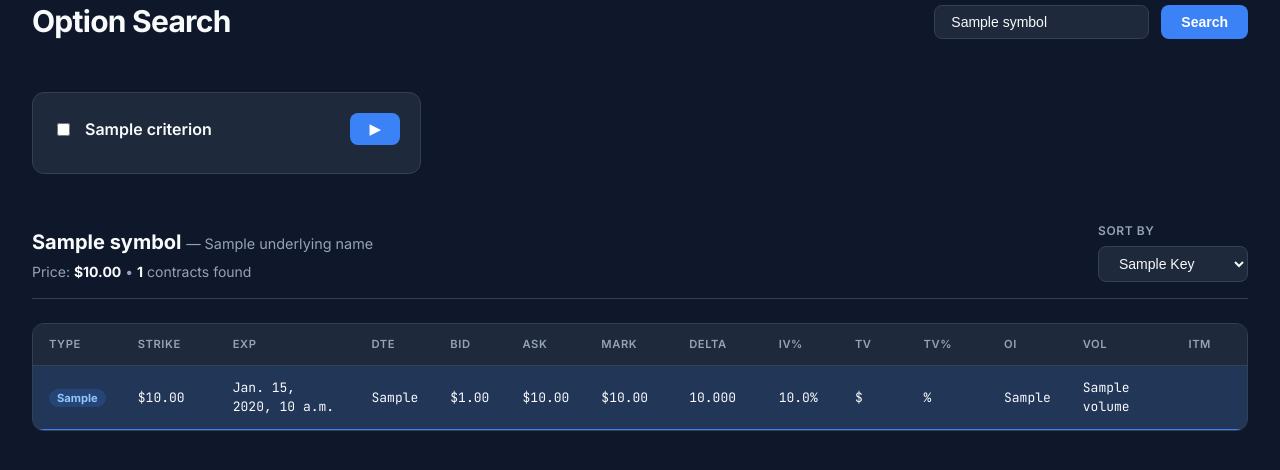
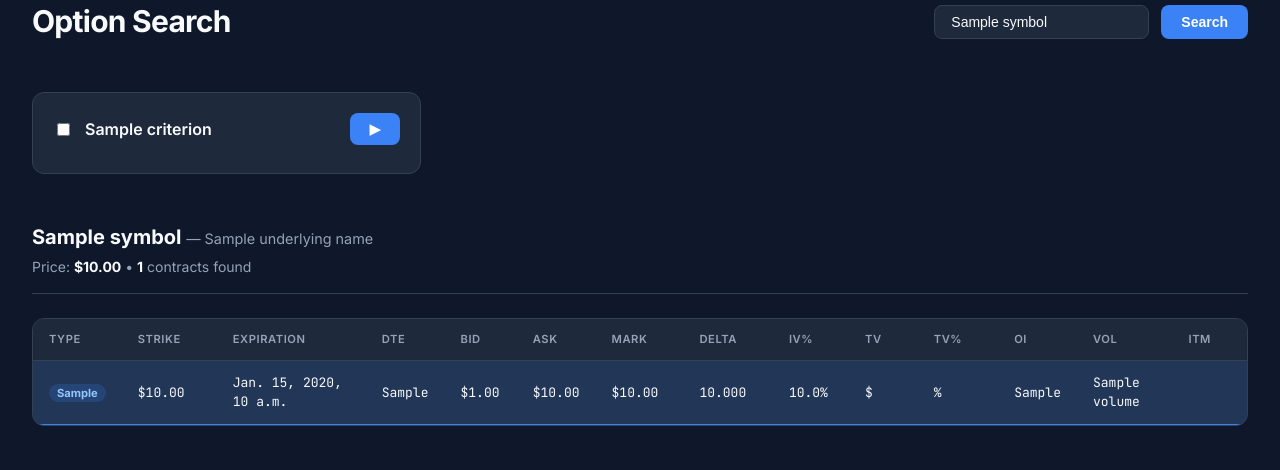
Before and after one commit to kentprimrose/option-search, a Django app: template src/screener/templates/screener/index.html in a window 1280 px wide. Shown: the part 33-503 px from the top of the page. Run offline with Django 4.2, Linux system fonts and the light colour scheme; the template is opened without the code that fills it: most values are stand-ins (such as "Sample title", 1, 10 or a date in 2020).

Commit message:
Looking good

```diff
--- a/src/option_search/settings.py
+++ b/src/option_search/settings.py
@@ -10,7 +10,7 @@ SECRET_KEY = os.environ.get(
 
 DEBUG = os.environ.get("DJANGO_DEBUG", "true").lower() in ("true", "1", "yes")
 
-ALLOWED_HOSTS = os.environ.get("DJANGO_ALLOWED_HOSTS", "localhost 127.0.0.1").split()
+ALLOWED_HOSTS = os.environ.get("DJANGO_ALLOWED_HOSTS", "*").split()
 
 INSTALLED_APPS = [
     "django.contrib.staticfiles",
--- a/src/screener/templates/screener/index.html
+++ b/src/screener/templates/screener/index.html
@@ -347,14 +347,6 @@
         <strong>{{ result_count }}</strong> contracts found
       </div>
     </div>
-    <div class="form-field" style="margin-bottom: 0; min-width: 150px;">
-      <label for="sort_by">Sort By</label>
-      <select id="sort_by" name="sort_by" form="search-form" onchange="this.form.submit()">
-        {% for key in sort_options %}
-          <option value="{{ key }}" {% if sort_by == key %}selected{% endif %}>{{ key|title }}</option>
-        {% endfor %}
-      </select>
-    </div>
   </div>
 
   {% if options %}
@@ -364,7 +356,7 @@
         <tr>
           <th class="text-center">Type</th>
           <th>Strike</th>
-          <th>Exp</th>
+          <th>Expiration</th>
           <th>DTE</th>
           <th>Bid</th>
           <th>Ask</th>
```
Also changed, not shown: src/screener/views.py (+5 -2 lines).
